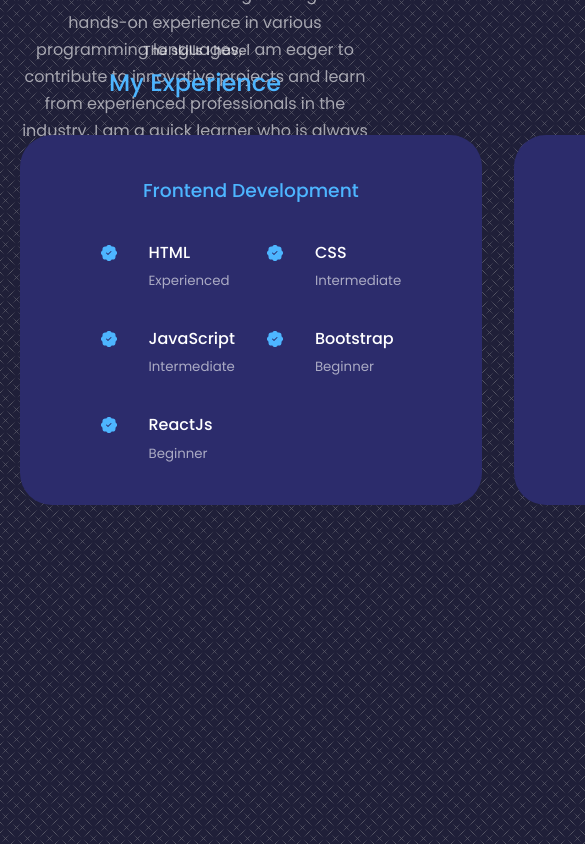
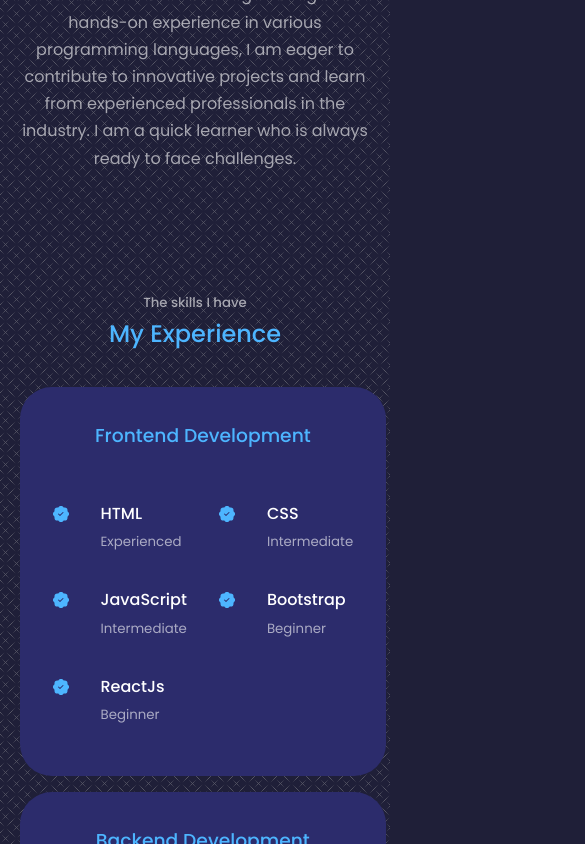
Before and after one commit to Thakshila-Bandara/my-portfolio, a React (Create React App) app: page / in a window 390 px wide. Shown: the part 1840-2684 px from the top of the page, 585 px wide, since content can reach past the window. Built offline with nearby package versions, Linux system fonts and the light colour scheme.

Commit message:
feat: add media queries to experience section.

```diff
--- a/src/components/experience/experience.css
+++ b/src/components/experience/experience.css
@@ -52,7 +52,22 @@
 
 @media screen and (max-width: 1024px) {
 
+    .experience__container{
 
+        grid-template-columns: 1fr;
+    }
+
+    .experience__container > div{
+
+        width: 80%;
+        padding: 2rem;
+        margin: 0 auto;
+    }
+
+    .experience__content{
+
+        padding: 1rem;
+    }
 
 }
 
@@ -60,5 +75,14 @@
 
 @media screen and (max-width: 600px) {
 
+    .experience__container{
 
+        gap: 1rem;
+    }
+
+    .experience__container > div{
+
+        width: 100%;
+        padding: 2rem 1rem;
+    }
 }
--- a/src/index.css
+++ b/src/index.css
@@ -73,7 +73,7 @@ h1{
 section{
 
     margin-top: 8rem; /*Having some white space around different section*/
-    height: 100vh;
+
 }
 
 section > h2, section > h5{
```
